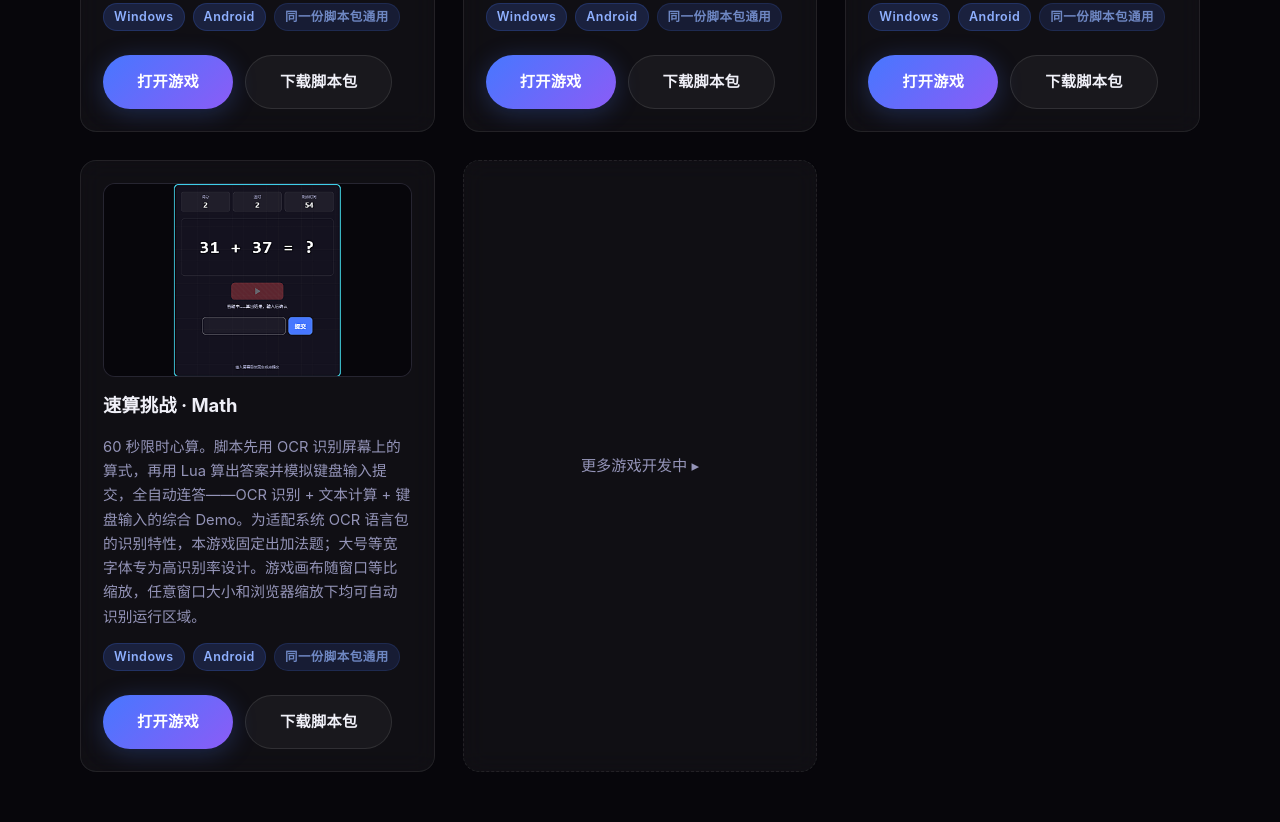
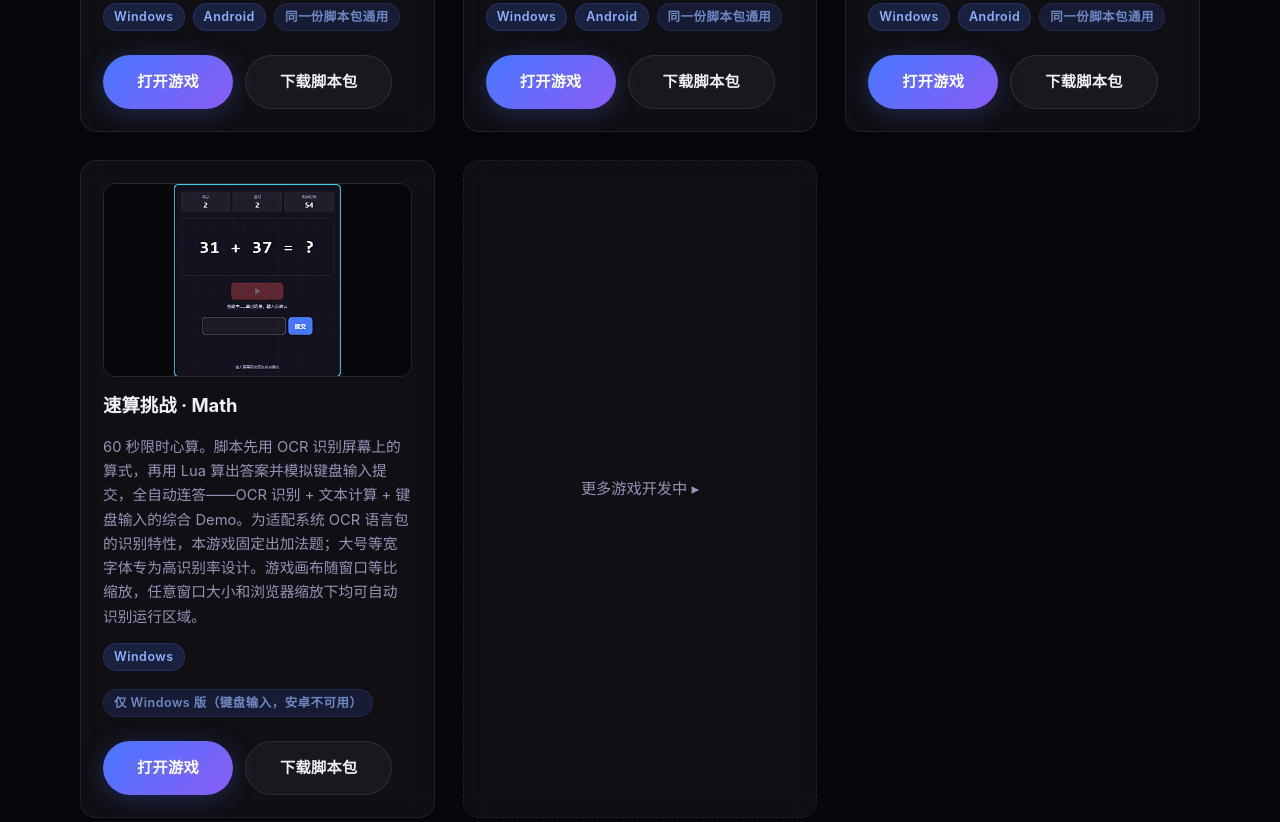
Before and after one commit to batecn/MacroAI, a plain HTML site: page macroai/game/index.html in a window 1280 px wide. Shown: the part 838-1660 px from the top of the page. Drawn offline with Linux system fonts and the light colour scheme.

Commit message:
游戏区：速算挑战（math）标注为仅 Windows 版，移除 Android 适用标签

```diff
--- a/macroai/game/index.html
+++ b/macroai/game/index.html
@@ -83,7 +83,7 @@
           <div class="shot"><img id="shot-math" src="../../assets/screenshots/zh/math.png" alt="Math Challenge"></div>
           <h3 data-t="ma_name"></h3>
           <p class="desc" data-t="ma_desc"></p>
-          <div class="tags"><span class="platform-tag">Windows</span><span class="platform-tag">Android</span><span class="platform-tag" style="opacity:.75;" data-t="tag_universal"></span></div>
+          <div class="tags"><span class="platform-tag">Windows</span><span class="platform-tag" style="opacity:.75;" data-t="tag_windows_only"></span></div>
           <div class="actions">
             <a href="math.html" target="_blank" rel="noopener" class="btn btn-primary" data-t="btn_play"></a>
             <a href="downloads/math.macroai" download class="btn btn-secondary" data-t="btn_dl"></a>
@@ -166,6 +166,7 @@
         how_label: '上手步骤', how_title: '下载脚本包后如何使用', how_desc: '不同平台操作略有差异，请选择您使用的版本即可',
         tab_win: 'Windows 版', tab_android: 'Android 版',
         tag_universal: '同一份脚本包通用',
+        tag_windows_only: '仅 Windows 版（键盘输入，安卓不可用）',
         w1h: '下载脚本包', w1p: '点上方游戏的「下载脚本包」，得到 .macroai 工程文件（含全部模板与脚本）。',
         w2h: '导入工程', w2p: '在 Windows 资源管理器中直接双击 .macroai 文件，即可在 MacroAI 中创建该项目。',
         w3h: '打开游戏页面', w3p: '点游戏卡片上的「打开游戏」，在浏览器中打开游戏；让游戏窗口保持可见，不要被其他窗口完全遮挡。',
@@ -197,6 +198,7 @@
         how_label: 'How to Use', how_title: 'After downloading the script package', how_desc: 'Steps differ slightly per platform — pick yours',
         tab_win: 'Windows', tab_android: 'Android',
         tag_universal: 'One package for both platforms',
+        tag_windows_only: 'Windows only (keyboard input, not usable on Android)',
         w1h: 'Download the script package', w1p: 'Click "Download Script" on the game card above to get the .macroai project file (all templates and scripts included).',
         w2h: 'Import the project', w2p: 'Double-click the .macroai file in Windows Explorer to create the project inside MacroAI.',
         w3h: 'Open the game page', w3p: 'Click "Open Game" on the card to open the game in your browser window; keep it visible, not fully covered.',
```
